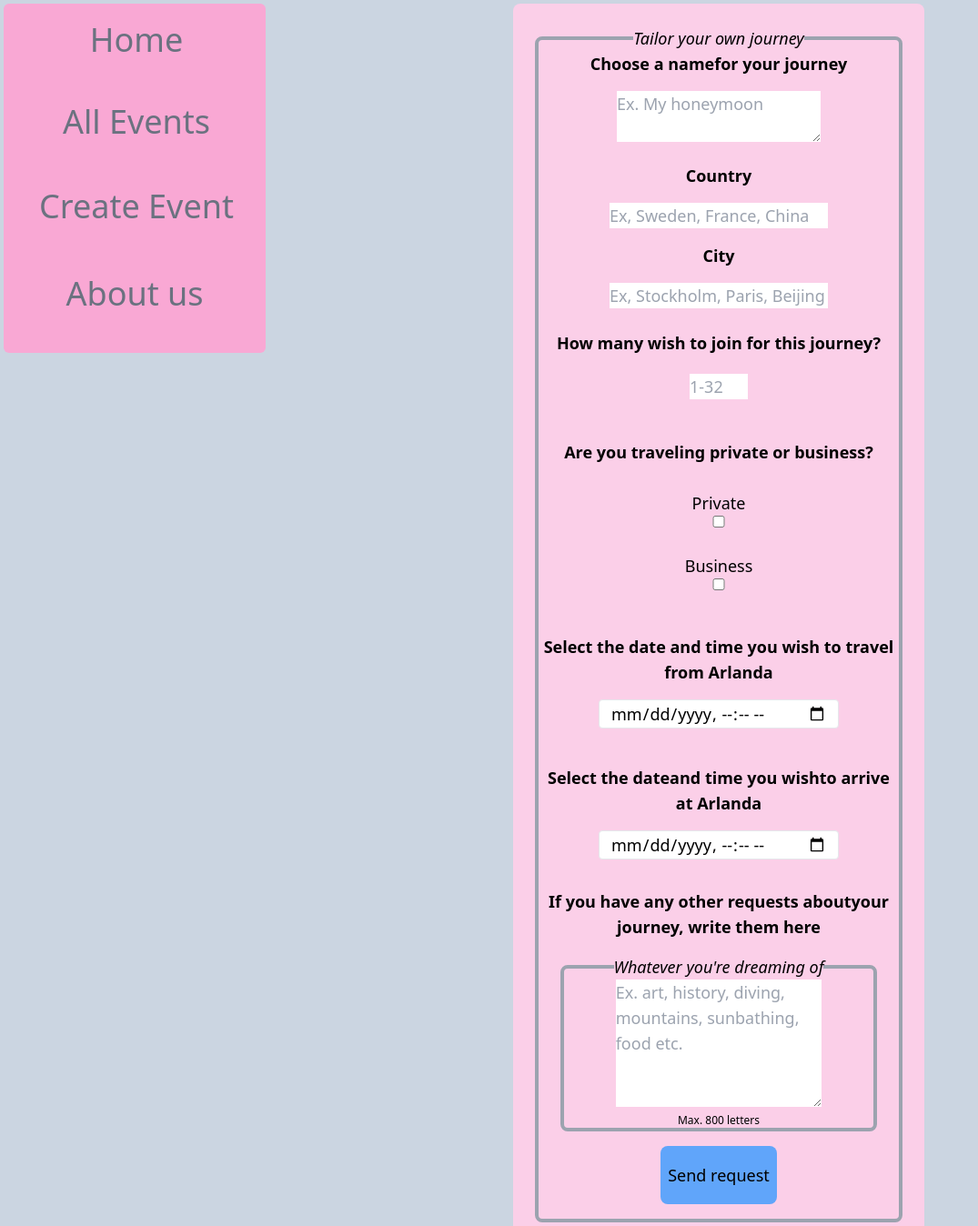
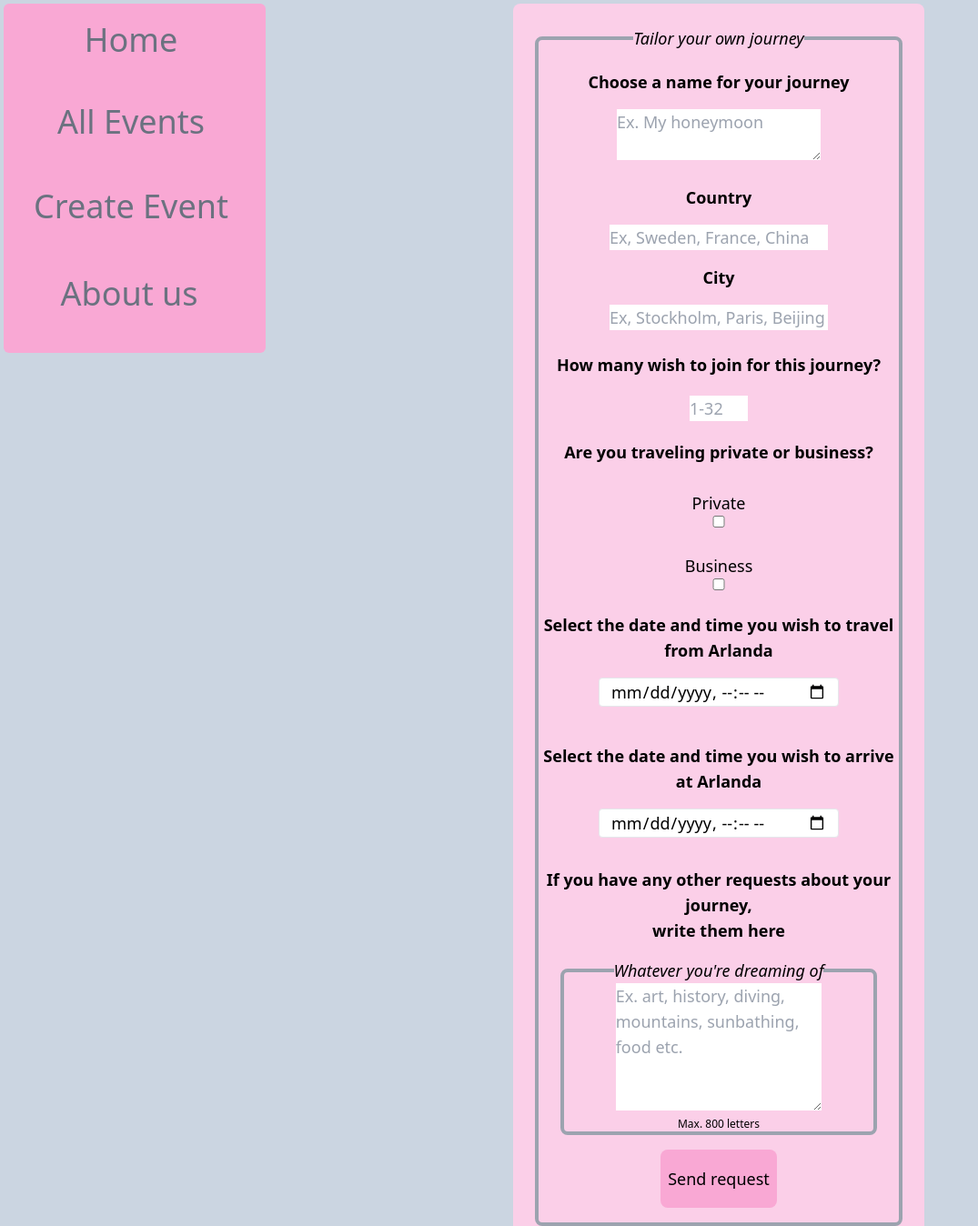
Before and after one commit to sebastianswahn/Tailwinduppgift, a website: page src/createevent.html in a window 1280 px wide. Shown: the part 120-1468 px from the top of the page at 91% size, without its empty margins (0-1075 px from the left). Drawn offline with Linux system fonts and the light colour scheme.

Commit message:
fixed minor errors

```diff
--- a/src/createevent.html
+++ b/src/createevent.html
@@ -15,7 +15,7 @@
   <main class="sm:flex">
     <nav class="mt-1">
       <ul
-        class="flex flex-row list-none text-xs bg-pink-300 rounded-md py-4 pl-4 mx-1 sm:flex sm:flex-col sm:w-48 md:w-40 lg:w-72 sm:h-96 sm:text-4xl sm:rounded-md sm:mt-1 sm:ml-1 sm:mr-2 sm:pl-1 xs:text-xl xxs:pb-4 sm:gap-y-6 2xl:h-2/5"
+        class="flex flex-row list-none text-xs bg-pink-300 rounded-md py-4 px-3 mx-1 sm:flex sm:flex-col sm:w-48 md:w-40 lg:w-72 sm:h-96 sm:text-4xl sm:rounded-md sm:mt-1 sm:ml-1 sm:mr-2 sm:pl-1 xs:text-xl xxs:pb-4 sm:gap-y-6 2xl:h-2/5"
       >
         <li class="w-2/12 sm:w-full sm:text-center h-1/4 sm:pt-1">
           <a
@@ -54,9 +54,9 @@
         class="flex flex-col m-2 bg-pink-200 text-center rounded-lg form:text-lg text-md">
         <fieldset class="flex flex-col border-4 m-6 rounded-lg border-solid border-gray-400">
             <legend class="text-lg italic">Tailor your own journey</legend>
-            <div>
-        <label for="name" class="font-bold text-md form:text-lg">Choose a name<br class="form:hidden">for your journey</label>
-        <textarea class="my-4 w-36 form:w-56" id="name" name="name" maxlength="75" placeholder="Ex. My honeymoon"></textarea>
+            <div class="py-5">
+        <label for="name" class="font-bold text-md form:text-lg">Choose a name<br class="form:hidden"> for your journey<br></label>
+        <textarea class="mt-4 w-36 form:w-56" id="name" name="name" maxlength="75" placeholder="Ex. My honeymoon"></textarea>
         </div>
         <div class="h-16">
         <label for="Country" class="font-bold text-md form:text-lg">Country<br></label>
@@ -70,7 +70,7 @@
         <label for="Amount" class="font-bold text-md form:text-lg">How many wish<br class="form:hidden">  to join for<br class="form:hidden">  this journey?<br></label>
         <input class="w-16 m-5" type="number" id="Amount" name="Amount" min="1" max="32" placeholder="1-32">
         </div>
-        <div class="flex flex-col py-6">
+        <div class="flex flex-col">
         <label for="type" class="font-bold text-md form:text-lg">Are you traveling<br class="form:hidden"> private or business?</label><br>
 
 
@@ -87,12 +87,12 @@
         </div>
         <div>
         <label for="returmdate" class="font-bold text-md form:text-lg"
-          >Select the date<br class="form:hidden">and time you wish<br class="form:hidden">to arrive<br class="form:hidden"> at Arlanda<br></label
+          >Select the date <br class="form:hidden">and time you wish <br class="form:hidden">to arrive<br class="form:hidden"> at Arlanda<br></label
         >
         <input type="datetime-local" class="border my-4 rounded w-32 form:w-2/3 px-3" />
         </div>
         <div class="my-4">
-        <label for="Other Requests" class="font-bold text-md form:text-lg">If you have any<br class="form:hidden"> other requests about<br class="form:hidden">your journey, write<br class="form:hidden"> them here</label>
+        <label for="Other Requests" class="font-bold text-md form:text-lg">If you have any<br class="form:hidden"> other requests about<br class="form:hidden"> your journey,<br> write<br class="form:hidden"> them here</label>
         </div>
         <fieldset class="border-4 mx-6 rounded-lg border-solid border-gray-400">
           <legend class="italic">Whatever you're<br class="form:hidden"> dreaming of</legend>
@@ -103,7 +103,7 @@
         <div class="p-4">
         <button
           type="submit"
-          class="bg-blue-400 w-32 h-16 rounded-lg"
+          class="bg-pink-300 w-32 h-16 rounded-lg"
         >
           Send request
         </button>
```
Also changed, not shown: dist/output.css.
